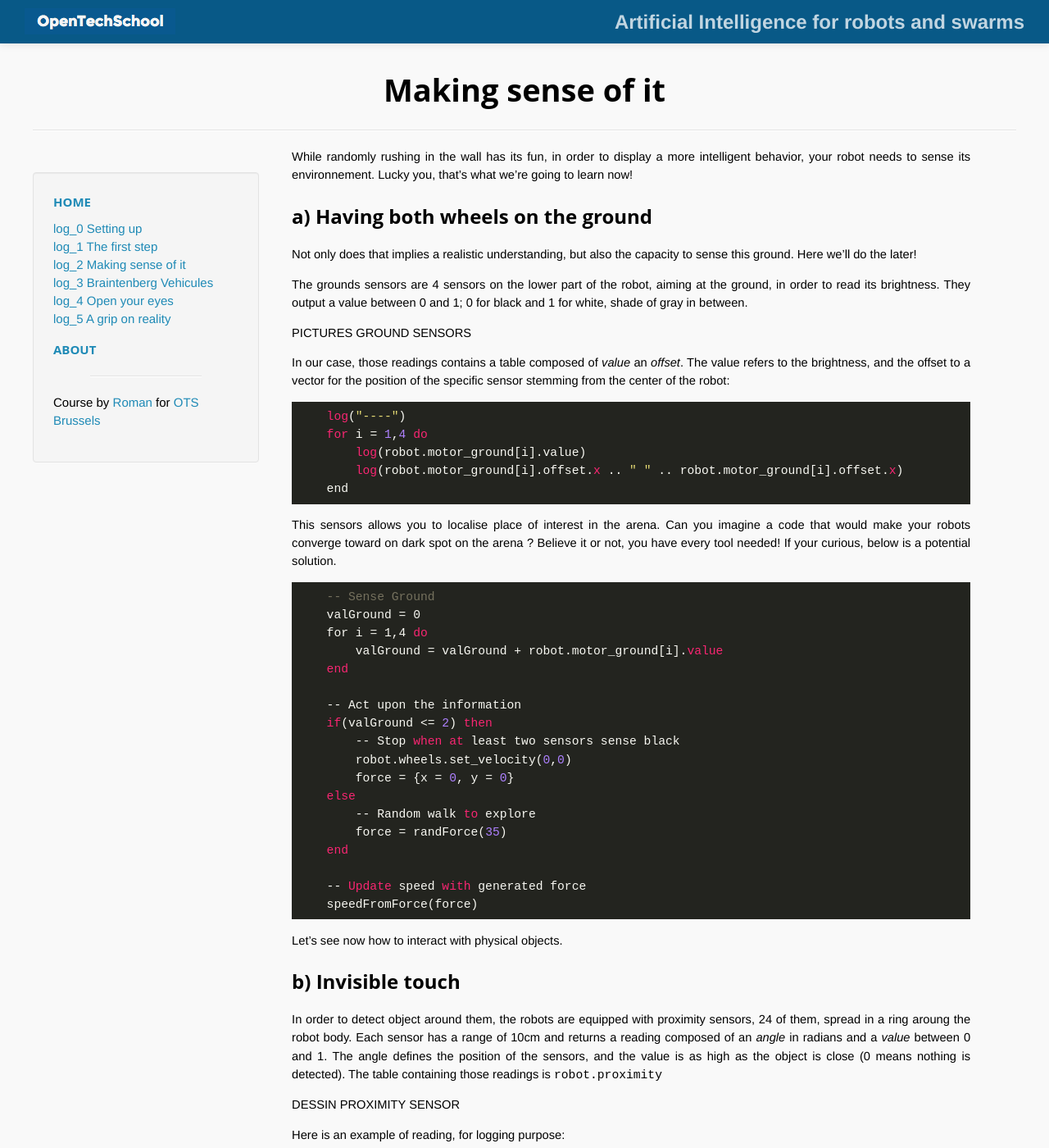
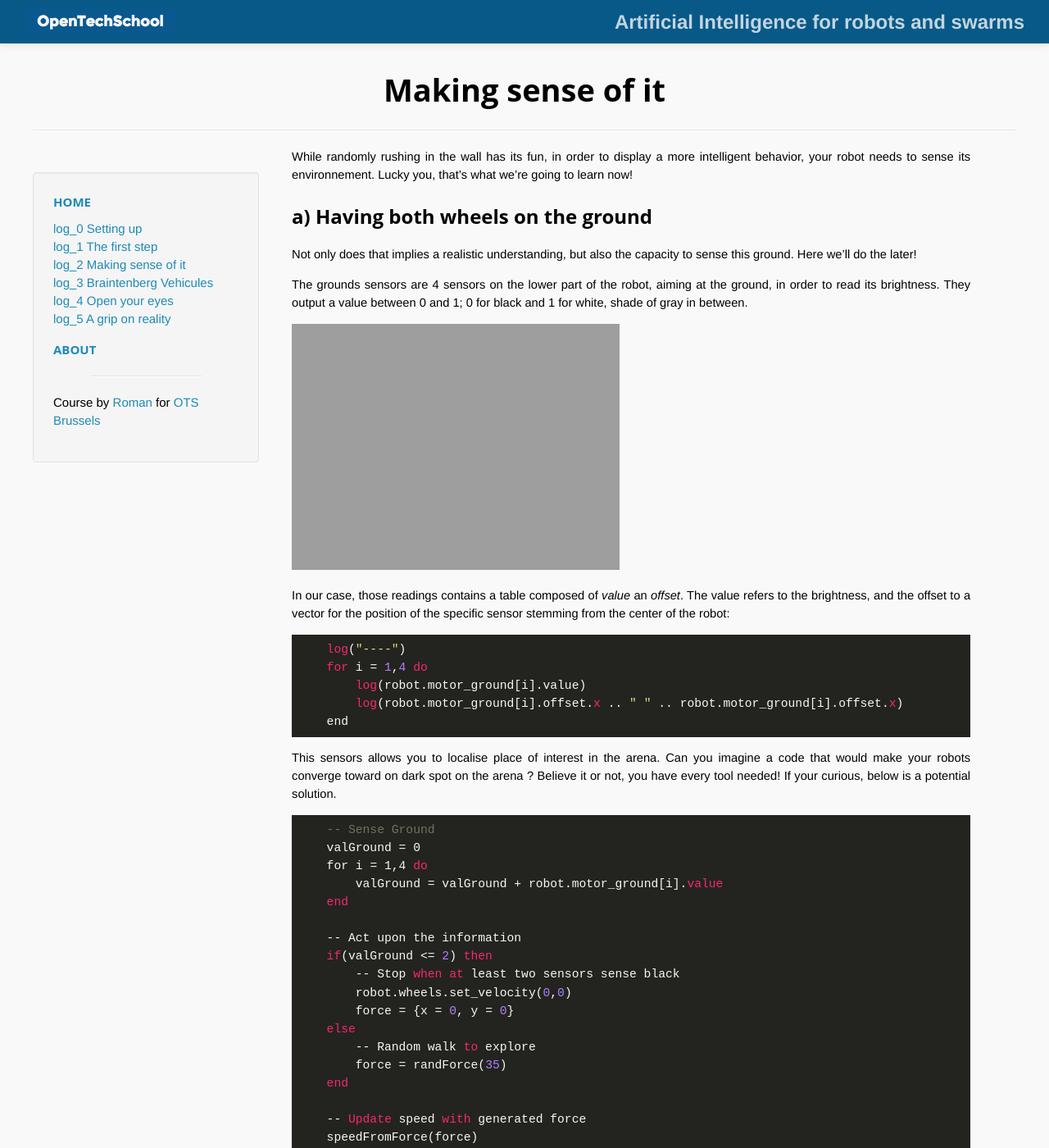
Before and after one commit to OpenTechSchool-Brussels/AI-for-robots-and-swarms, a Jekyll site: the page built from Making-sense-of-it.markdown, in a window 1280 px wide and 1400 px high. Shown: the whole window at 82% size. Built offline with Jekyll 4.4.1, drawn with Linux system fonts in a browser that asks for light colours; Markdown is read by kramdown in place of the engine named in the settings.

Commit message:
adding pics

```diff
--- a/Making-sense-of-it.markdown
+++ b/Making-sense-of-it.markdown
@@ -12,7 +12,7 @@
 
 The grounds sensors are 4 sensors on the lower part of the robot, aiming at the ground, in order to read its brightness. They output a value between 0 and 1; 0 for black and 1 for white, shade of gray in between.
 
-PICTURES GROUND SENSORS
+![ground sensor](./assets/robot_motor_grund.png)
 
 In our case, those readings contains a table composed of *value* an *offset*. The value refers to the brightness, and the offset to a vector for the position of the specific sensor stemming from the center of the robot:
 
@@ -53,7 +53,7 @@
 
 In order to detect object around them, the robots are equipped with proximity sensors, 24 of them, spread in a ring aroung the robot body. Each sensor has a range of 10cm and returns a reading composed of an *angle* in radians and a *value* between 0 and 1. The angle defines the position of the sensors, and the value is as high as the object is close (0 means nothing is detected). The table containing those readings is `robot.proximity`
 
-DESSIN PROXIMITY SENSOR
+![proximity](./assets/robot_proximity.png)
 
 Here is an example of reading, for logging purpose:
 
--- a/The-first-step.markdown
+++ b/The-first-step.markdown
@@ -14,6 +14,7 @@
 Actually, they are "treels", some neologism between wheels and trails. But for all your concern, you can see the robot as a segway: two wheels along the horizontal axis.
 
 PICTURE OF ROBOTS.
+![the marxbot](./assets/marxbot.jpg)
 
 Your robot will move thanks to these wheels, and for that you need to order those wheels to roll at a specifid speed. This is done through the `robot.wheels.set_velocity(leftS, rightS)` function, accepting two values (left and right speed) as parameters, both measured in cm/s. Positive values will make wheels roll forward, negative will make them roll backward.
 
@@ -25,6 +26,7 @@
 How to know what values to feed both wheels when you know the forward speed and angular speed? This depends on the way your robot move, and in our case, with those two wheels, it's defined by a system called differential drive.
 
 PICTURE OF DIFFERENTIAL DRIVE
+![differential drive](./assets/robot_wheels.png)
 
 If you did previous step experiment, you'll have seen that moving forward means having same speed on both wheels, while turning on yourself implies having oposite speed. In our case we'll just combine the two in order to have the full behavior (moving forward/backward & turning).
 
@@ -42,8 +44,6 @@
 While concept of foward/backward and turning are fitting when you are piloting the robot from the inside, this is not exactly what would fit best in our context. We want to be able to command the robot and giving him order: avoiding stuff, going to places... Those orders can be seen as forces, attraction for places you want to go to, repulsion for places you want to avoid. We will represent those forces using vectors.
 
 Being in 2D, a vector will only have an x and y component. In lua, a vector can be described through a table structure: ` vector = { x = 0, y = 0}`. You can then simply use and affect those values: `vector.x = 2`.
-
-PICTURE ROBOT FORCE GOING SOMEWHERE
 
 The most astute will have seen that in the robot frame of reference, the x axis is vertical forward while the y axis is horizontal toward left. This is in order to use the z axis goind through the robot, in the up direction.
 
```
Also changed, not shown: other parts of Making-sense-of-it.markdown (+2 -0 lines).
